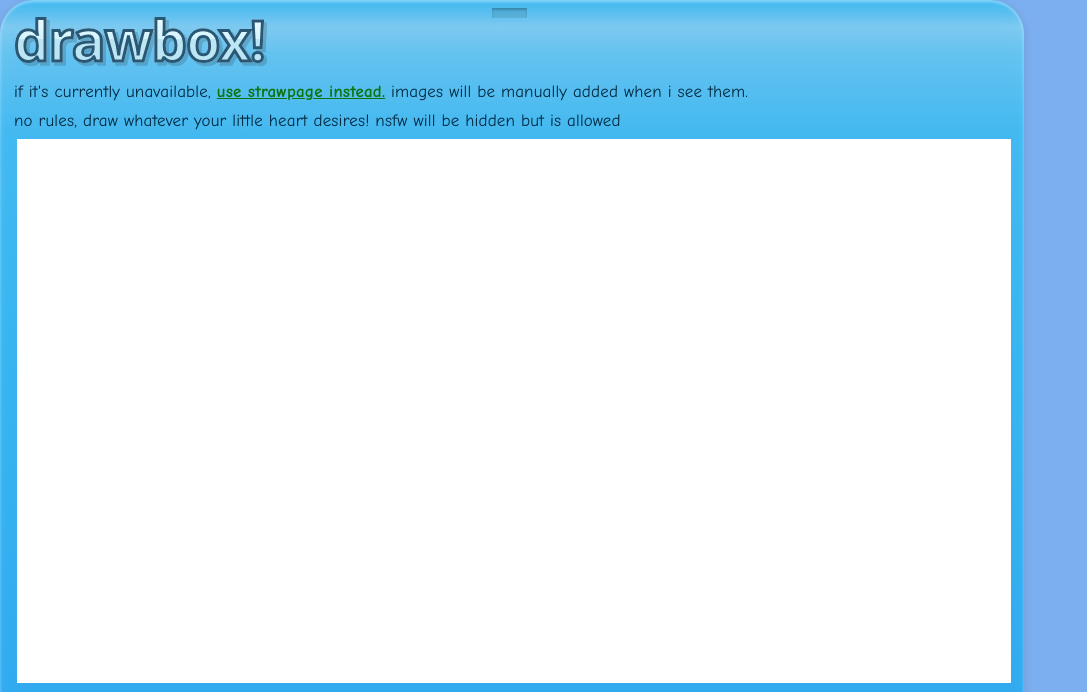
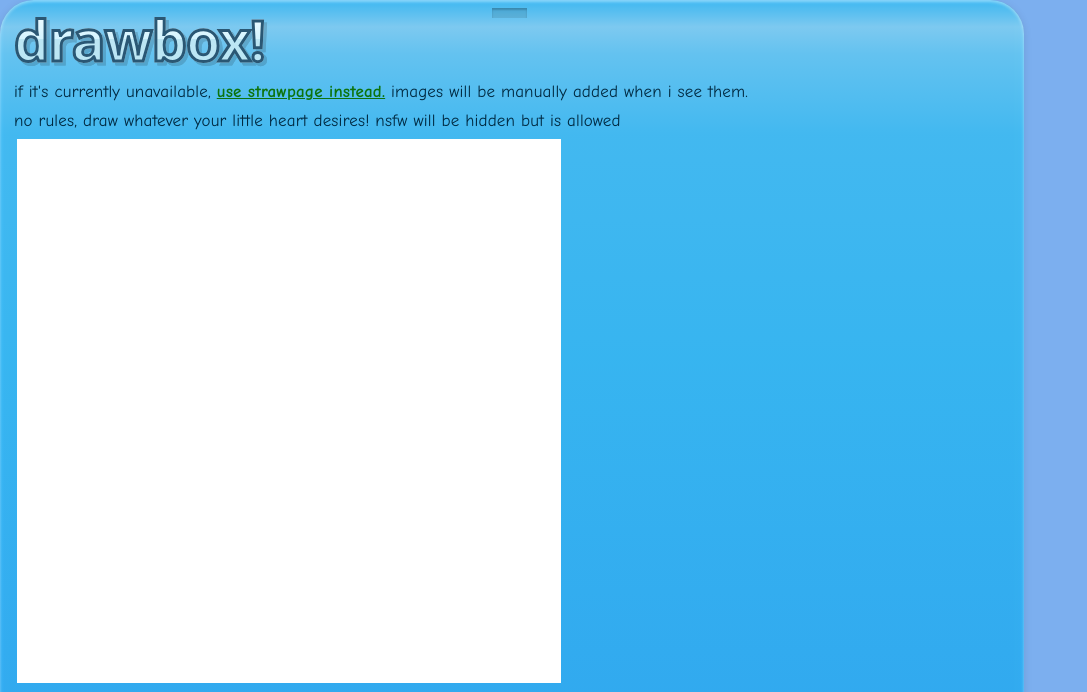
Before and after one commit to milbits/drawbox, a plain HTML site: page index.html in a window 1280 px wide. Shown: the top 692 px of the page, without its empty margins (0-1087 px from the left). Drawn offline with Linux system fonts and the light colour scheme; no server answers; a web font is replaced by a local one.

Commit message:
Resize canvas dimensions from 1000px to 550px

```diff
--- a/index.html
+++ b/index.html
@@ -10,7 +10,7 @@
 			}
 			canvas {
 				cursor: crosshair;
-				width: 1000px;
+				width: 550px;
 				height: 550px;
 				padding: 3px;
 			}
@@ -95,7 +95,7 @@
 			<h1>drawbox!</h1>
 			<p>if it's currently unavailable, <a href="https://straw.page/">use strawpage instead.</a> images will be manually added when i see them.</p>
 			<p>no rules, draw whatever your little heart desires! nsfw will be hidden but is allowed</p>
-			<canvas id="drawboxcanvas" width="1000" height="1000"></canvas>
+			<canvas id="drawboxcanvas" width="550" height="550"></canvas>
 			<br />
 			<div onclick="change_color(this)" style="background: red" class="stroke-color"></div>
 			<div onclick="change_color(this)" style="background: blue" class="stroke-color"></div>
```
